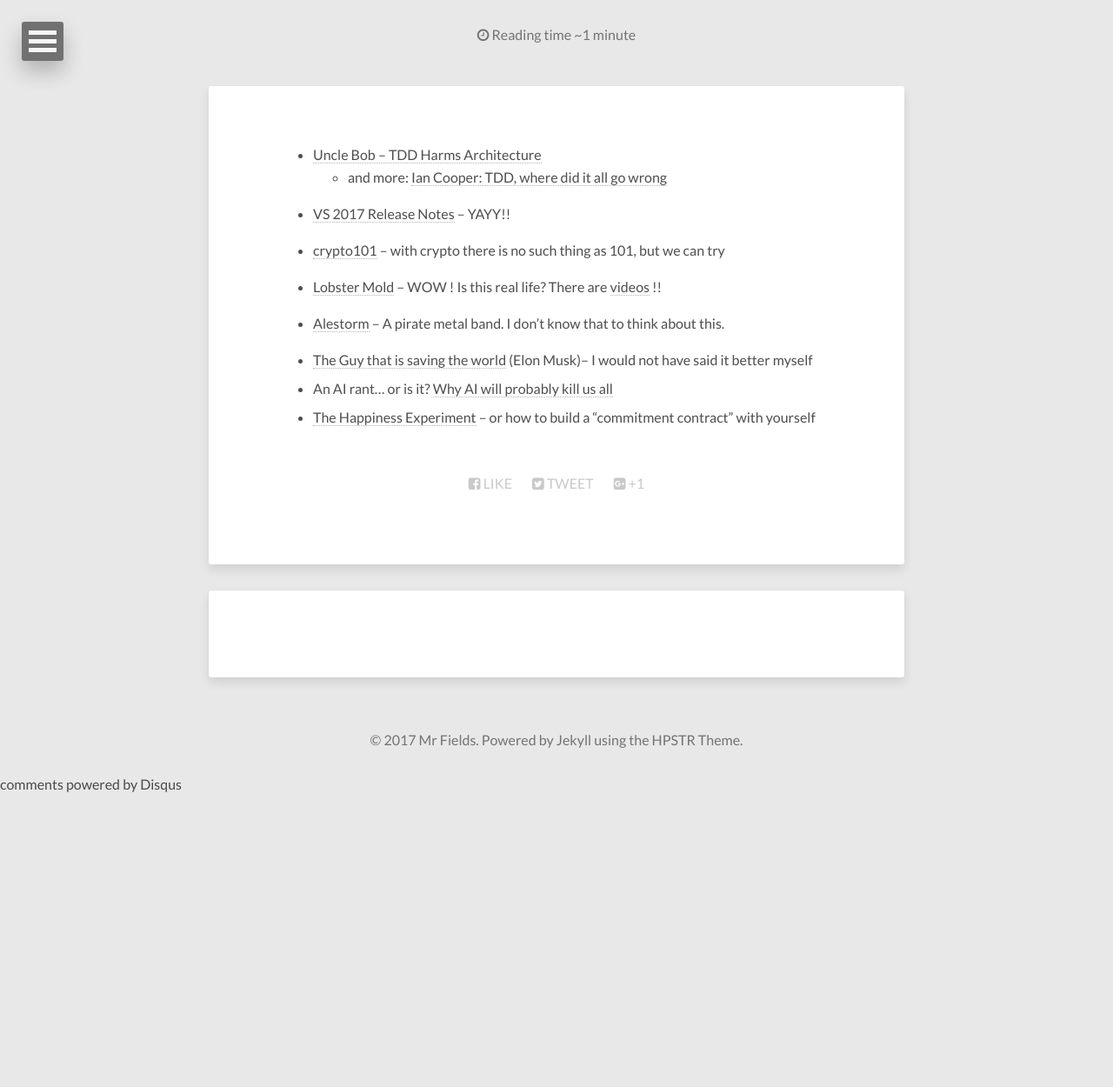
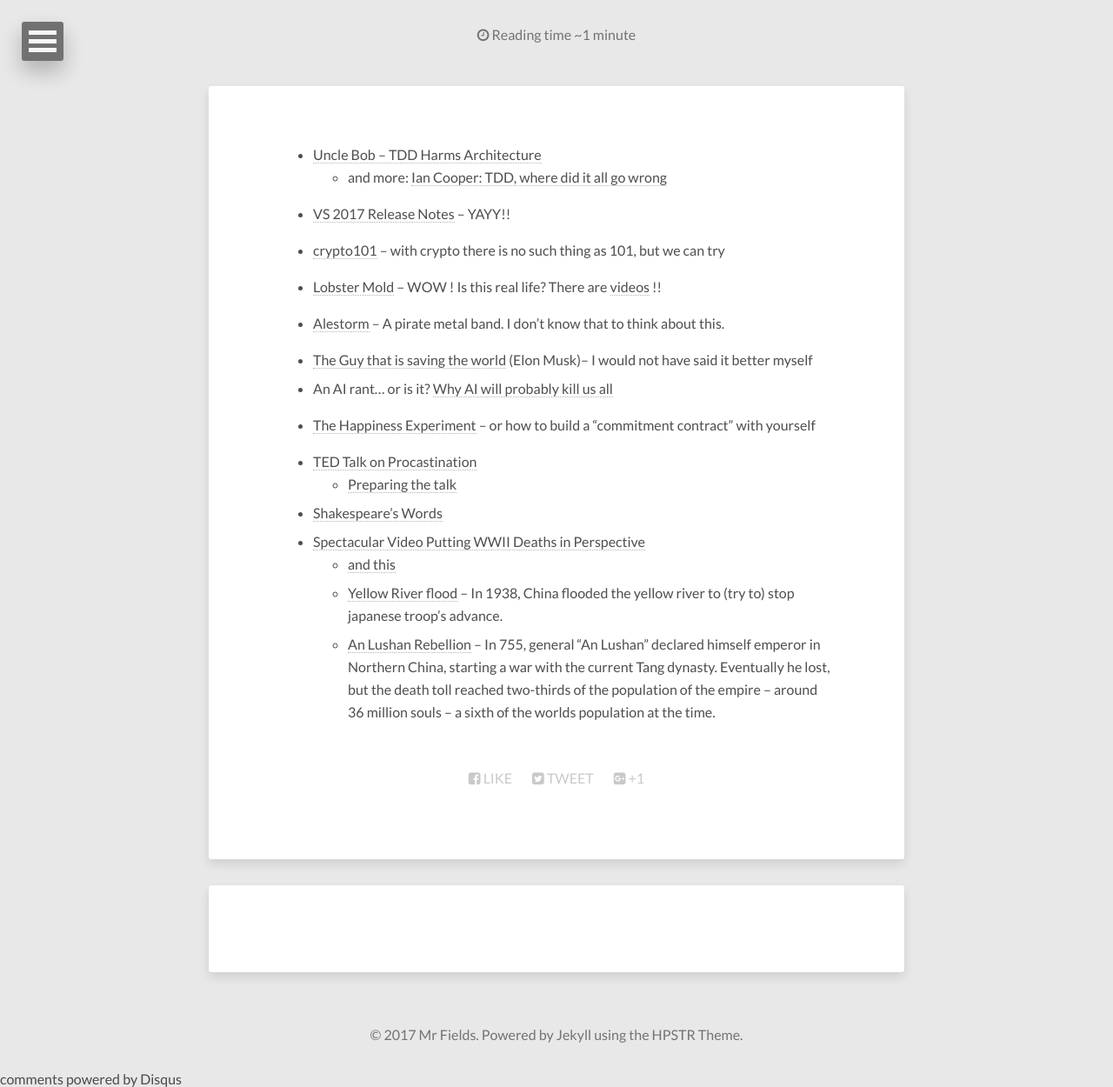
Before and after one commit to vetras/vetras.github.io, a Jekyll site: the page built from readings/current-list.md, in a window 1280 px wide. Shown: the whole page at 87% size. Built offline with Jekyll 4.4.1, drawn with Linux system fonts in a browser that asks for light colours; nearby versions of some CDN libraries; our own code applies the rules of GitHub Pages for plain Markdown files; comment, search, counter and statistics services are not loaded; before the commit the page ends 911 px from its top, so only the background shows below that.

Commit message:
update readings

```diff
--- a/readings/current-list.md
+++ b/readings/current-list.md
@@ -13,3 +13,11 @@
 - [The Guy that is saving the world](https://www.youtube.com/watch?v=WaAJAwi3Q1U) (Elon Musk)-- I would not have said it better myself
 - An AI rant... or is it? [Why AI will probably kill us all](https://www.youtube.com/watch?v=SPAmbUZ9UKk)
 - [The Happiness Experiment](https://www.youtube.com/watch?v=hEd4UW5f7s4&t=6s) -- or how to build a "commitment contract" with yourself
+
+- [TED Talk on Procastination](https://waitbutwhy.com/2016/03/my-ted-talk.html)
+  - [Preparing the talk](https://waitbutwhy.com/2016/03/doing-a-ted-talk-the-full-story.html)
+- [Shakespeare's Words](http://waitbutwhy.com/2015/07/shakespeare-coined-mad-words.html)
+- [Spectacular Video Putting WWII Deaths in Perspective](https://waitbutwhy.com/2015/06/spectacular-video-putting-wwii-deaths-perspective.html)
+  - [and this](http://waitbutwhy.com/2013/08/the-death-toll-comparison-breakdown.html)
+  - [Yellow River flood](https://en.wikipedia.org/wiki/1938_Yellow_River_flood) -- In 1938, China flooded the yellow river to (try to) stop japanese troop's advance.
+  - [An Lushan Rebellion](https://en.wikipedia.org/wiki/An_Lushan_Rebellion) -- In 755, general "An Lushan" declared himself emperor in Northern China, starting a war with the current Tang dynasty. Eventually he lost, but the death toll reached two-thirds of the population of the empire -- around 36 million souls -- a sixth of the worlds population at the time.
```
